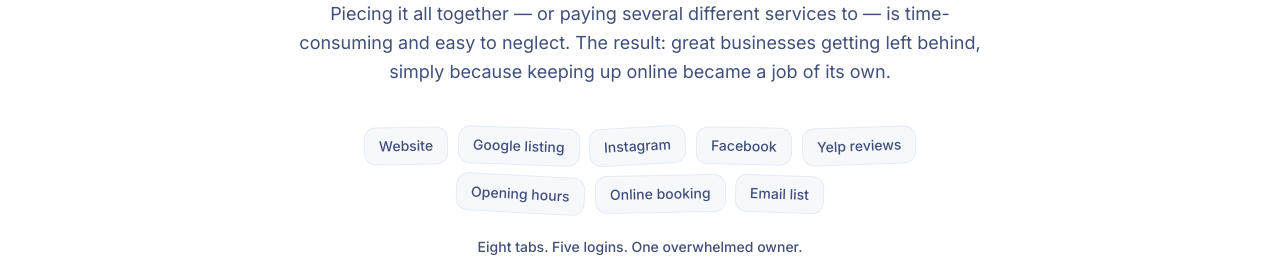
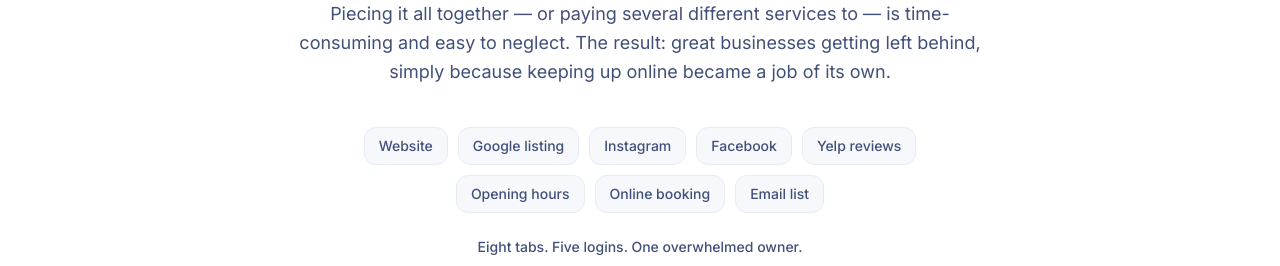
Before and after one commit to engrkenjitanaka/frontdoorapp-web, a Next.js app: page / in a window 1280 px wide. Shown: the part 1100-1366 px from the top of the page. Built offline with nearby package versions, Linux system fonts and the light colour scheme.

Commit message:
fix: UI bugs.

```diff
--- a/components/Problem.tsx
+++ b/components/Problem.tsx
@@ -33,13 +33,10 @@
 
       <div className="mx-auto mt-10 max-w-2xl px-5 sm:px-8">
         <div className="flex flex-wrap justify-center gap-2.5">
-          {scattered.map((item, i) => (
+          {scattered.map((item) => (
             <span
               key={item}
               className="rounded-xl border border-line bg-cloud px-3.5 py-2 text-sm font-medium text-ink-soft"
-              style={{
-                transform: `rotate(${(i % 2 === 0 ? -1 : 1) * (1 + (i % 3))}deg)`,
-              }}
             >
               {item}
             </span>
```
Also changed, not shown: 2 other files (tests, documents, lock files or other folders).
